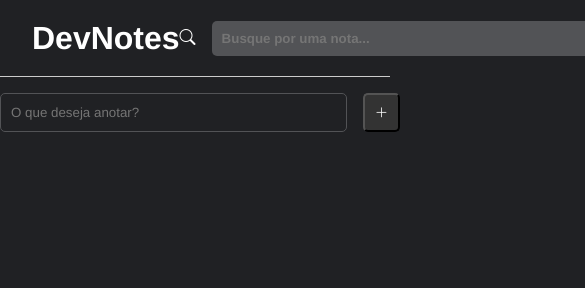
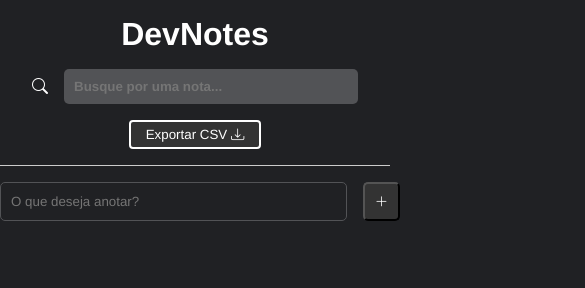
Before and after one commit to Wil220/devnotes, a plain HTML site: page index.html in a window 390 px wide. Shown: the top 288 px of the page, 585 px wide, since content can reach past the window. Drawn offline with nearby package versions, Linux system fonts and the light colour scheme.

Commit message:
Responsividade

```diff
--- a/css/styles.css
+++ b/css/styles.css
@@ -149,3 +149,23 @@ header {
 .note.fixed {
   background-color: #3c3c3f;
 }
+
+/* Responsividade */
+
+@media(max-width: 450px) {
+    header{
+        flex-direction: column;
+        gap: 1rem;
+        width: 100%
+    }
+
+    #search-container{
+        width: 100%;
+    }
+
+    #search-input{
+        width: 100%:
+    }
+
+
+}
```
